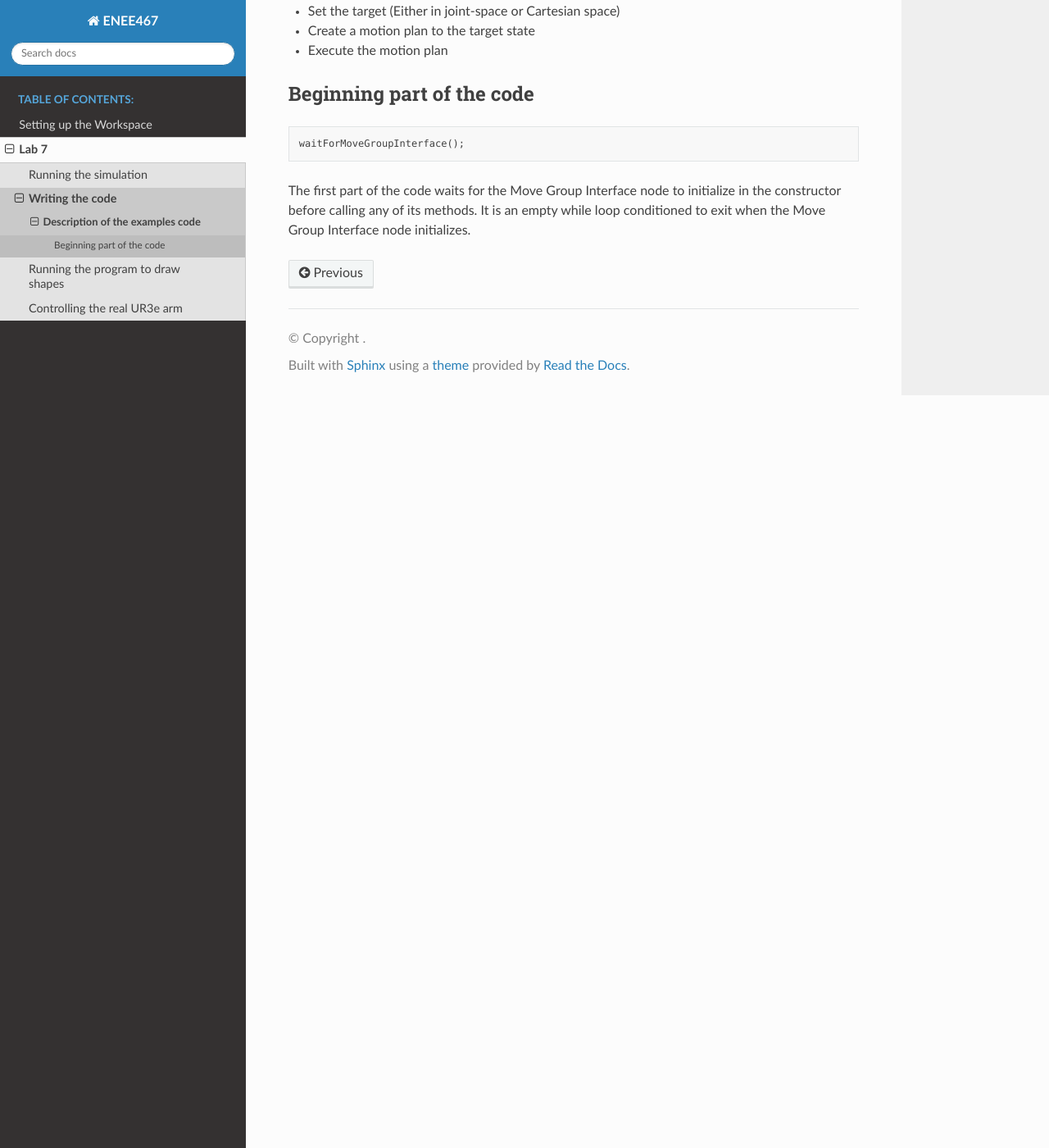
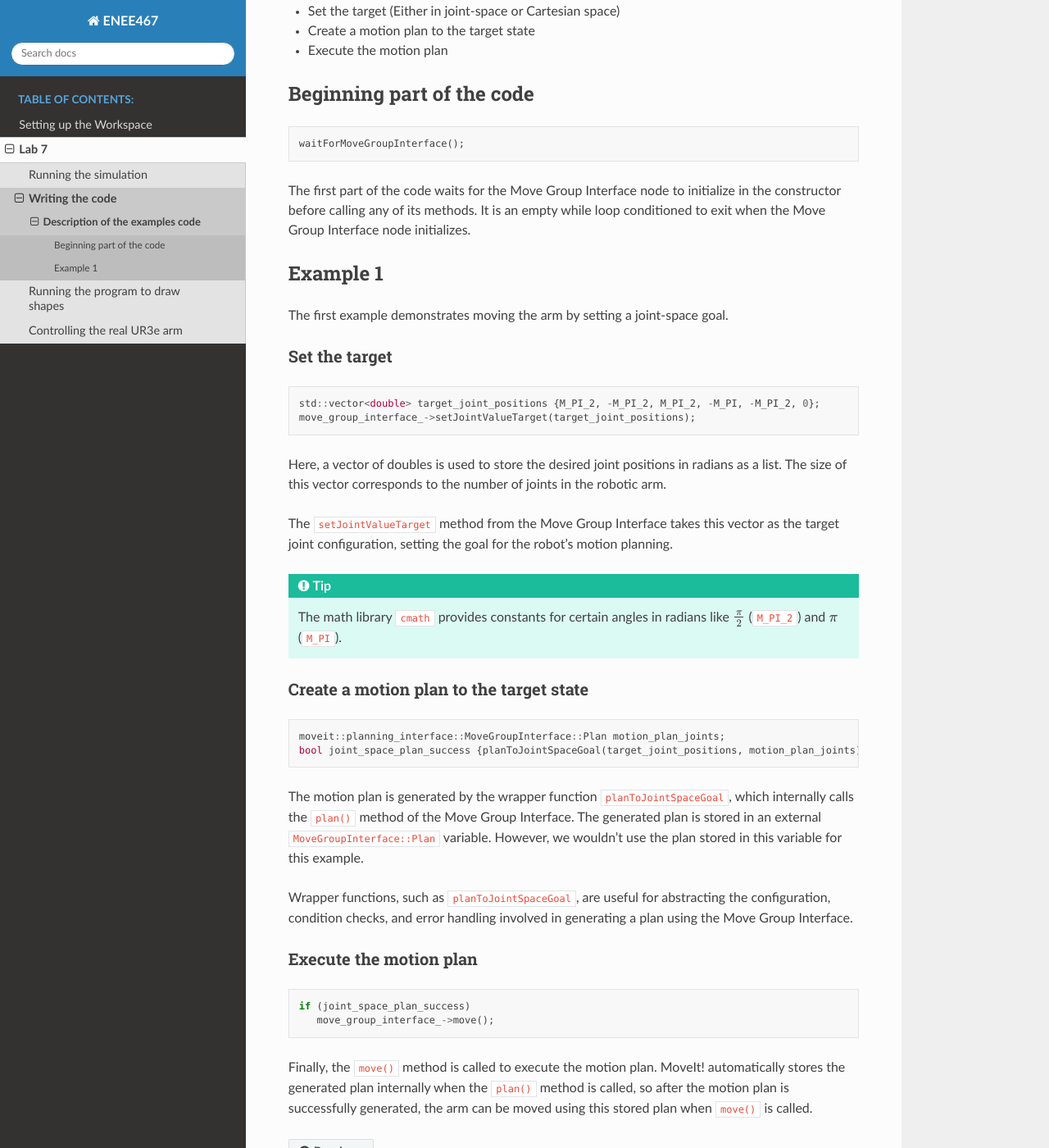
Before and after one commit to ENEE467/Getting_Started, a Sphinx documentation site: the page built from source/Lab7/Examples-Code-Desc.rst, in a window 1280 px wide and 1400 px high, scrolled down 2132 px. Shown: the whole window at 82% size. Built offline with Sphinx 7.4.7 and the Read the Docs theme 3.1.0, drawn with Linux system fonts in a browser that asks for light colours; pages that are not in the unit, such as notebooks, are missing from menus.

Commit message:
Added description for Example 1

```diff
--- a/source/Lab7/Examples-Code-Desc.rst
+++ b/source/Lab7/Examples-Code-Desc.rst
@@ -136,3 +136,55 @@ Beginning part of the code
 The first part of the code waits for the Move Group Interface node to initialize in the constructor
 before calling any of its methods. It is an empty while loop conditioned to exit when
 the Move Group Interface node initializes.
+
+Example 1
+^^^^^^^^^
+
+The first example demonstrates moving the arm by setting a joint-space goal.
+
+Set the target
+--------------
+
+.. code-block:: C++
+
+   std::vector<double> target_joint_positions {M_PI_2, -M_PI_2, M_PI_2, -M_PI, -M_PI_2, 0};
+   move_group_interface_->setJointValueTarget(target_joint_positions);
+
+Here, a vector of doubles is used to store the desired joint positions in radians as a list. The
+size of this vector corresponds to the number of joints in the robotic arm.
+
+The ``setJointValueTarget`` method from the Move Group Interface takes this vector as the target
+joint configuration, setting the goal for the robot's motion planning.
+
+.. tip::
+
+   The math library ``cmath`` provides constants for certain angles in radians like
+   :math:`\frac{\pi}{2}` (``M_PI_2``) and :math:`\pi` (``M_PI``).
+
+Create a motion plan to the target state
+----------------------------------------
+
+.. code-block:: C++
+
+   moveit::planning_interface::MoveGroupInterface::Plan motion_plan_joints;
+   bool joint_space_plan_success {planToJointSpaceGoal(target_joint_positions, motion_plan_joints)};
+
+The motion plan is generated by the wrapper function ``planToJointSpaceGoal``, which internally calls
+the ``plan()`` method of the Move Group Interface. The generated plan is stored in an external
+``MoveGroupInterface::Plan`` variable. However, we wouldn't use the plan stored in this variable for
+this example.
+
+Wrapper functions, such as ``planToJointSpaceGoal``, are useful for abstracting the configuration,
+condition checks, and error handling involved in generating a plan using the Move Group Interface.
+
+Execute the motion plan
+-----------------------
+
+.. code-block:: C++
+
+   if (joint_space_plan_success)
+      move_group_interface_->move();
+
+Finally, the ``move()`` method is called to execute the motion plan. MoveIt! automatically stores
+the generated plan internally when the ``plan()`` method is called, so after the motion plan is
+successfully generated, the arm can be moved using this stored plan when ``move()`` is called.
```
